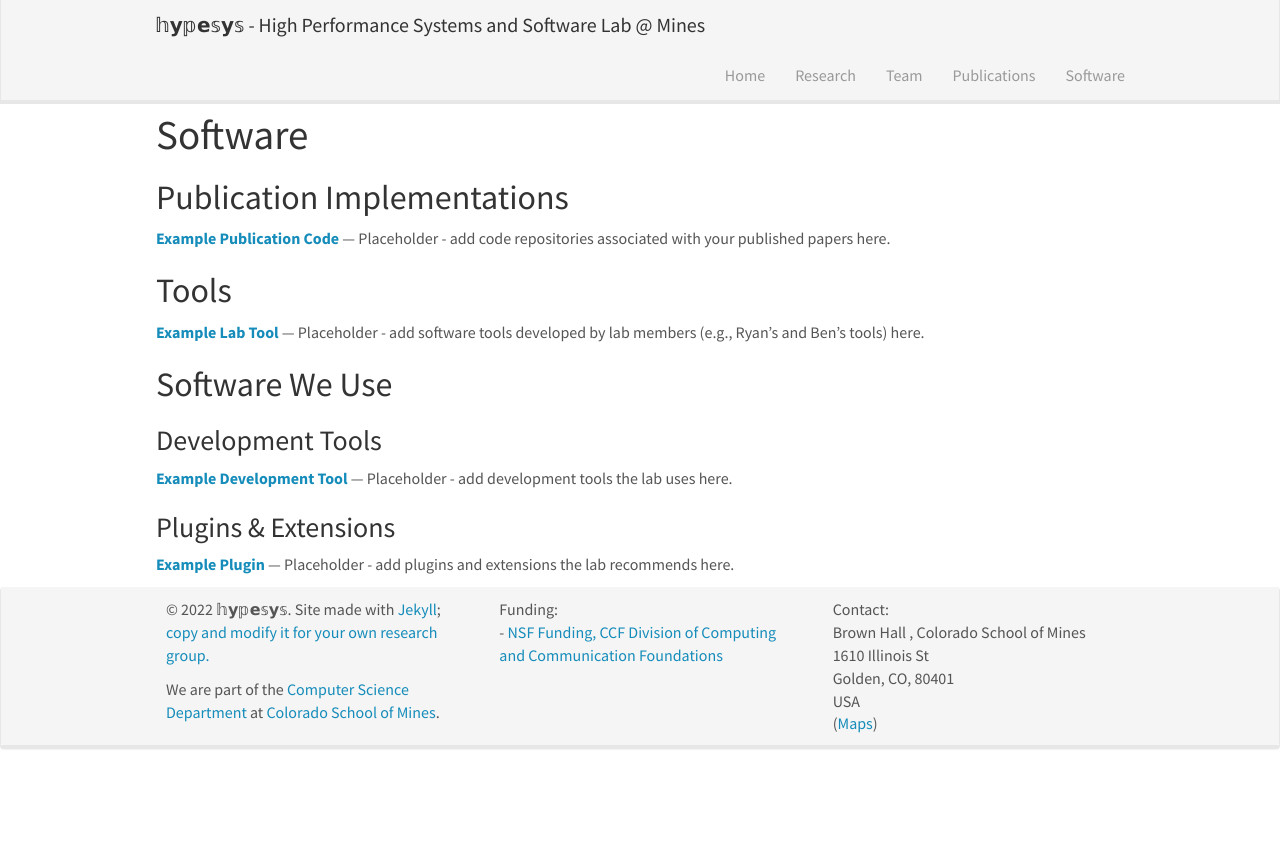
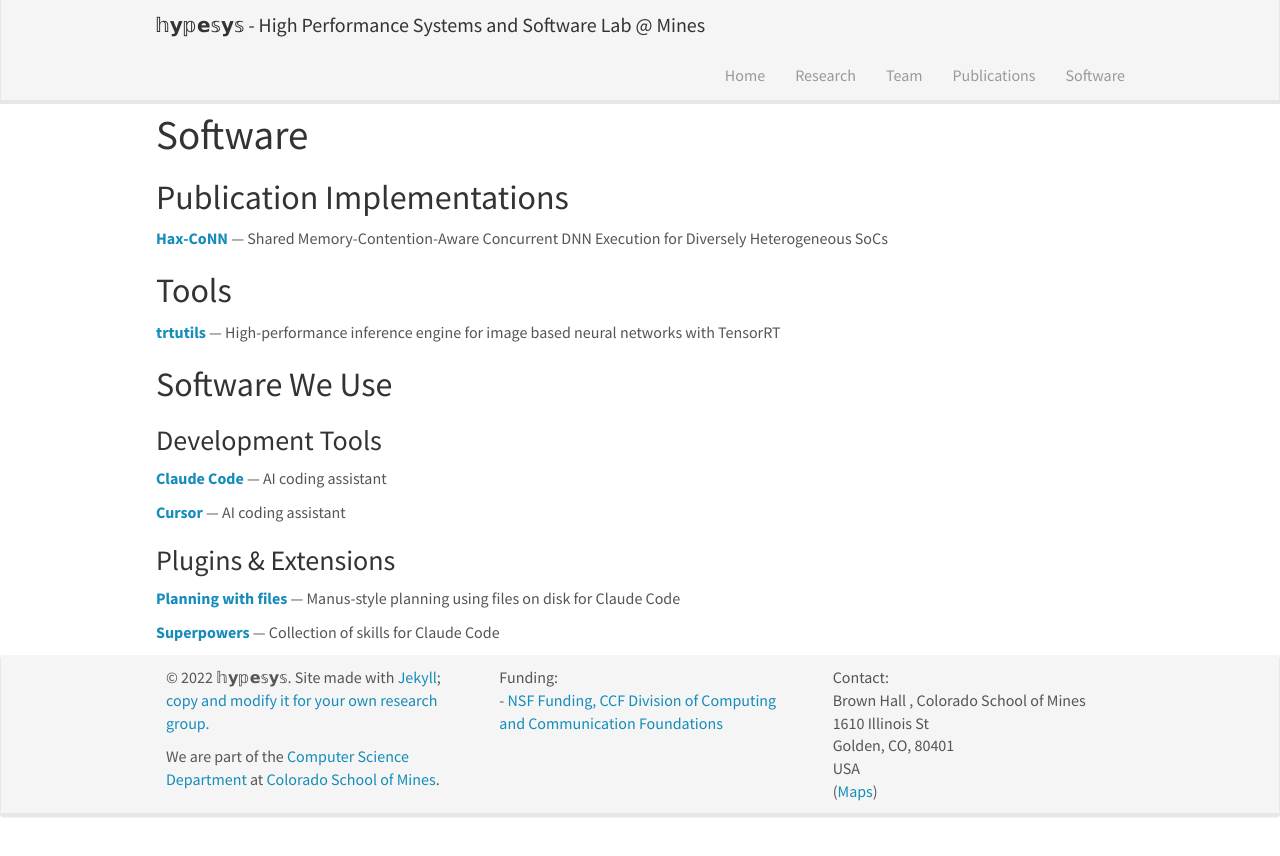
Before and after one commit to hpsslab/hpsslab.github.io, a Jekyll site: the page built from _pages/software.md, in a window 1280 px wide. Shown: the top 856 px of the page. Built offline with Jekyll 4.4.1, drawn with Linux system fonts in a browser that asks for light colours; nearby versions of some CDN libraries.

Commit message:
update software page with some basic links

```diff
--- a/_data/software.yml
+++ b/_data/software.yml
@@ -1,24 +1,36 @@
 # Publication Implementations - code from published papers
-- title: "Example Publication Code"
-  description: "Placeholder - add code repositories associated with your published papers here."
-  link: "https://github.com/hpsslab/example"
+- title: "Hax-CoNN"
+  description: "Shared Memory-Contention-Aware Concurrent DNN Execution for Diversely Heterogeneous SoCs"
+  link: "https://github.com/ismetdagli/HaX-CoNN"
   section: publications
 
 # Tools - software tools built by the lab
-- title: "Example Lab Tool"
-  description: "Placeholder - add software tools developed by lab members (e.g., Ryan's and Ben's tools) here."
-  link: "https://github.com/hpsslab/example-tool"
+- title: "trtutils"
+  description: "High-performance inference engine for image based neural networks with TensorRT"
+  link: "https://github.com/justincdavis/trtutils"
   section: tools
 
 # Software We Use - external software with categories
-- title: "Example Development Tool"
-  description: "Placeholder - add development tools the lab uses here."
-  link: "https://example.com"
+- title: "Claude Code"
+  description: "AI coding assistant"
+  link: "https://code.claude.com/docs/en/overview"
   section: software_we_use
   category: "Development Tools"
 
-- title: "Example Plugin"
-  description: "Placeholder - add plugins and extensions the lab recommends here."
-  link: "https://example.com"
+- title: "Cursor"
+  description: "AI coding assistant"
+  link: "https://www.cursor.com/"
+  section: software_we_use
+  category: "Development Tools"
+
+- title: "Planning with files"
+  description: "Manus-style planning using files on disk for Claude Code"
+  link: "https://github.com/OthmanAdi/planning-with-files"
   section: software_we_use
   category: "Plugins & Extensions"
+
+- title: "Superpowers"
+  description: "Collection of skills for Claude Code"
+  link: "https://github.com/obra/superpowers"
+  section: software_we_use
+  category: "Plugins & Extensions"
```
